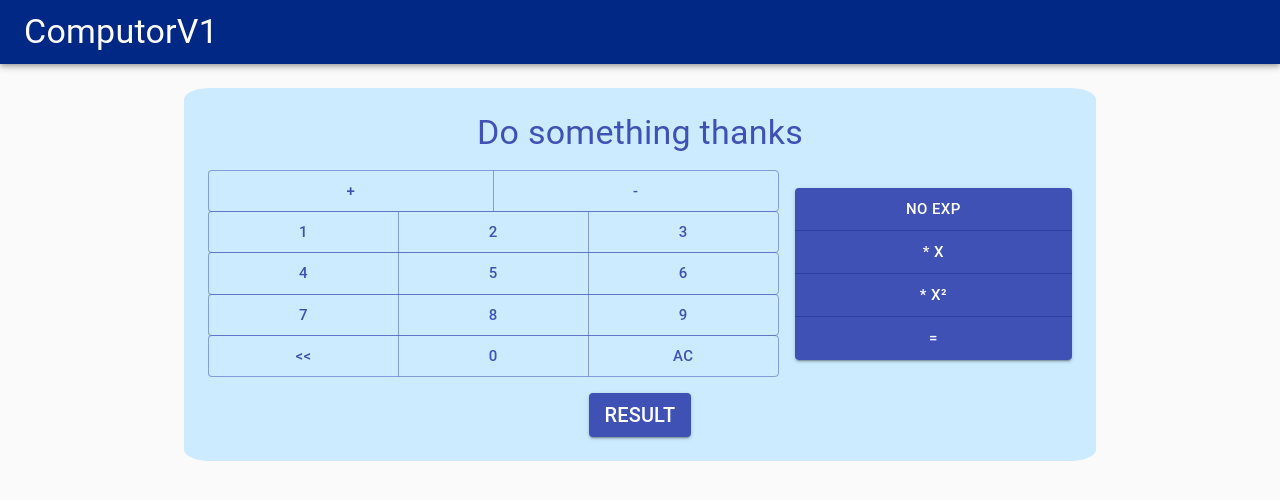
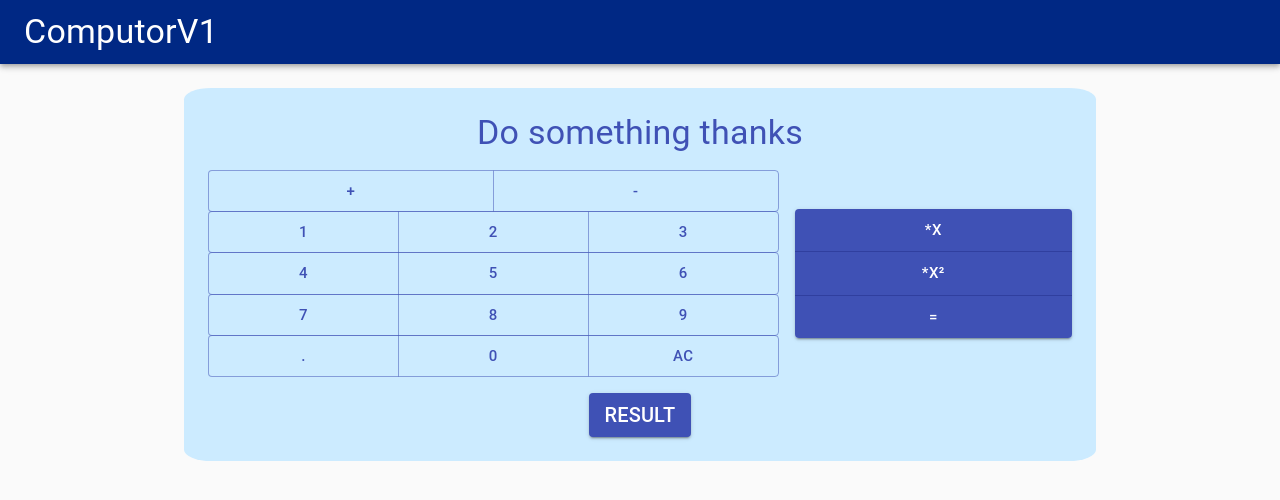
Before and after one commit to CristinaFdezBornay/ComputorV1, a React (Create React App) app in the folder front/: page / in a window 1280 px wide. Shown: the top 500 px of the page. Built offline with nearby package versions, Linux system fonts and the light colour scheme.

Commit message:
feat(front): divided into smaller components

```diff
--- a/front/src/components/Calculator.js
+++ b/front/src/components/Calculator.js
@@ -1,11 +1,12 @@
 import React, { useState } from 'react';
-import Button from '@material-ui/core/Button';
+import { makeStyles } from '@material-ui/core/styles';
+import Grid from '@material-ui/core/Grid';
 import Typography from '@material-ui/core/Typography';
-import Grid from '@material-ui/core/Grid';
-import { makeStyles } from '@material-ui/core/styles';
-import ButtonGroup from '@material-ui/core/ButtonGroup';
+import Numbers from './Numbers';
+import Exponents from './Exponents';
+import SendResult from './SendResult';
 
-const useStyles = makeStyles((theme) => ({
+const useStyles = makeStyles(() => ({
     root: {
       flexGrow: 1,
       textAlign: 'center',
@@ -17,10 +18,14 @@ const useStyles = makeStyles((theme) => ({
 
 export default function Calculator(props) {
     const classes = useStyles();
-
     const [inputCalculator, setInputCalculator] = useState('');
     const setInputAndChangeComponent = () => {
-        props.setInput(inputCalculator)
+        let finalInput = inputCalculator.replace('*x²', '*x^2').replace('*x', '*x^1')
+        if (finalInput.split('=').length - 1 === 0)
+            finalInput += '= 0'
+        else if (finalInput.split('=').length - 1 > 1)
+            finalInput = 'INPUT ERROR'
+        props.setInput(finalInput)
         props.changeComponent()
     }
 
@@ -32,64 +37,17 @@ export default function Calculator(props) {
                         {inputCalculator ? inputCalculator : 'Do something thanks'}
                     </Typography>
                 </Grid>
-                <Grid item md={8}>
-                <ButtonGroup
-                        size='large'
-                        fullWidth={true}
-                        color='primary'
-                        orientation='vertical'
-                        variant='outlined'
-                    >
-                        <ButtonGroup orientation='horizontal'>
-                            <Button>{' + '}</Button>
-                            <Button>{' - '}</Button>
-                        </ButtonGroup>
-                        <ButtonGroup orientation='horizontal'>
-                            <Button>{' 1 '}</Button>
-                            <Button>{' 2 '}</Button>
-                            <Button>{' 3 '}</Button>
-                        </ButtonGroup>
-                        <ButtonGroup orientation='horizontal'>
-                            <Button>{' 4 '}</Button>
-                            <Button>{' 5 '}</Button>
-                            <Button>{' 6 '}</Button>
-                        </ButtonGroup>
-                        <ButtonGroup orientation='horizontal'>
-                            <Button>{' 7 '}</Button>
-                            <Button>{' 8 '}</Button>
-                            <Button>{' 9 '}</Button>
-                        </ButtonGroup>
-                        <ButtonGroup orientation='horizontal'>
-                            <Button>{' << '}</Button>
-                            <Button>{' 0 '}</Button>
-                            <Button>{' AC '}</Button>
-                        </ButtonGroup>
-                    </ButtonGroup>
-                </Grid>
-                <Grid item md={4}>
-                    <ButtonGroup
-                        size='large'
-                        fullWidth={true}
-                        color='primary'
-                        orientation='vertical'
-                        variant='contained'
-                    >
-                        <Button>{' no exp '}</Button>
-                        <Button>{' * x '}</Button>
-                        <Button>{' * x² '}</Button>
-                        <Button>{' = '}</Button>
-                    </ButtonGroup>
-                </Grid>
-                <Grid item md={12}>
-                    <Button
-                        variant='contained'
-                        color='primary'
-                        onClick={setInputAndChangeComponent}>
-                        <Typography variant='h6'>
-                            {'RESULT'}
-                        </Typography>
-                    </Button>
-                </Grid>
+                <Numbers
+                    inputCalculator={inputCalculator}
+                    setInputCalculator={setInputCalculator}
+                />
+                <Exponents
+                    inputCalculator={inputCalculator}
+                    setInputCalculator={setInputCalculator}
+                />
+                <SendResult
+                    setInputAndChangeComponent={setInputAndChangeComponent}
+                />
             </Grid>
         </div>
     )
--- /dev/null
+++ b/front/src/components/Exponents.js
@@ -0,0 +1,24 @@
+import React from 'react';
+import Grid from '@material-ui/core/Grid';
+import Button from '@material-ui/core/Button';
+import ButtonGroup from '@material-ui/core/ButtonGroup';
+
+export default function Exponents(props) {
+    return (
+        <Grid item md={4}>
+            <ButtonGroup
+                size='large'
+                fullWidth={true}
+                color='primary'
+                orientation='vertical'
+                variant='contained'
+            >
+                {['*x', '*x²', ' = '].map(exponent =>
+                    <Button key={exponent} onClick={() => {
+                        props.setInputCalculator(props.inputCalculator+exponent)
+                    }}>{exponent}</Button>
+                )}
+            </ButtonGroup>
+        </Grid>
+    )
+}
--- /dev/null
+++ b/front/src/components/Numbers.js
@@ -0,0 +1,56 @@
+import React from 'react';
+import Button from '@material-ui/core/Button';
+import Grid from '@material-ui/core/Grid';
+import ButtonGroup from '@material-ui/core/ButtonGroup';
+
+export default function Numbers(props) {
+    return (
+        <Grid item md={8}>
+            <ButtonGroup
+                size='large'
+                fullWidth={true}
+                color='primary'
+                orientation='vertical'
+                variant='outlined'
+            >
+                <ButtonGroup orientation='horizontal'>
+                    {[' + ', ' - '].map(sign =>
+                        <Button key={sign} onClick={() => {
+                            props.setInputCalculator(props.inputCalculator+sign)
+                        }}>{sign}</Button>
+                    )}
+                </ButtonGroup>
+                <ButtonGroup orientation='horizontal'>
+                    {['1', '2', '3'].map(number =>
+                        <Button key={number} onClick={() => {
+                            props.setInputCalculator(props.inputCalculator+number)
+                        }}>{number}</Button>
+                    )}
+                </ButtonGroup>
+                <ButtonGroup orientation='horizontal'>
+                    {['4', '5', '6'].map(number =>
+                        <Button key={number} onClick={() => {
+                            props.setInputCalculator(props.inputCalculator+number)
+                        }}>{number}</Button>
+                    )}
+                </ButtonGroup>
+                <ButtonGroup orientation='horizontal'>
+                    {['7', '8', '9'].map(number =>
+                        <Button key={number} onClick={() => {
+                            props.setInputCalculator(props.inputCalculator+number)
+                        }}>{number}</Button>
+                    )}
+                </ButtonGroup>
+                <ButtonGroup orientation='horizontal'>
+                    <Button>{'.'}</Button>
+                    <Button onClick={() => {
+                            props.setInputCalculator(props.inputCalculator+'0')
+                        }}>{'0'}</Button>
+                    <Button onClick={() => {
+                            props.setInputCalculator('')
+                        }}>{' AC '}</Button>
+                </ButtonGroup>
+            </ButtonGroup>
+        </Grid>
+    )
+}
--- /dev/null
+++ b/front/src/components/SendResult.js
@@ -0,0 +1,19 @@
+import React from 'react';
+import Grid from '@material-ui/core/Grid';
+import Button from '@material-ui/core/Button';
+import Typography from '@material-ui/core/Typography';
+
+export default function SendResult(props) {
+    return (
+        <Grid item md={12}>
+            <Button
+                variant='contained'
+                color='primary'
+                onClick={() => {props.setInputAndChangeComponent()}}>
+                <Typography variant='h6'>
+                    {'RESULT'}
+                </Typography>
+            </Button>
+        </Grid>
+    )
+}
--- a/front/src/pages/ComputorV1.js
+++ b/front/src/pages/ComputorV1.js
@@ -24,12 +24,12 @@ export default function ComputorV1() {
         ? <Calculator
           setInput={setInput}
           changeComponent={changeComponent}
-          />
-          : <Result
+        />
+        : <Result
             input={input}
             setInput={setInput}
             changeComponent={changeComponent}
-          />
+        />
       }
     </Container>
   )
```
